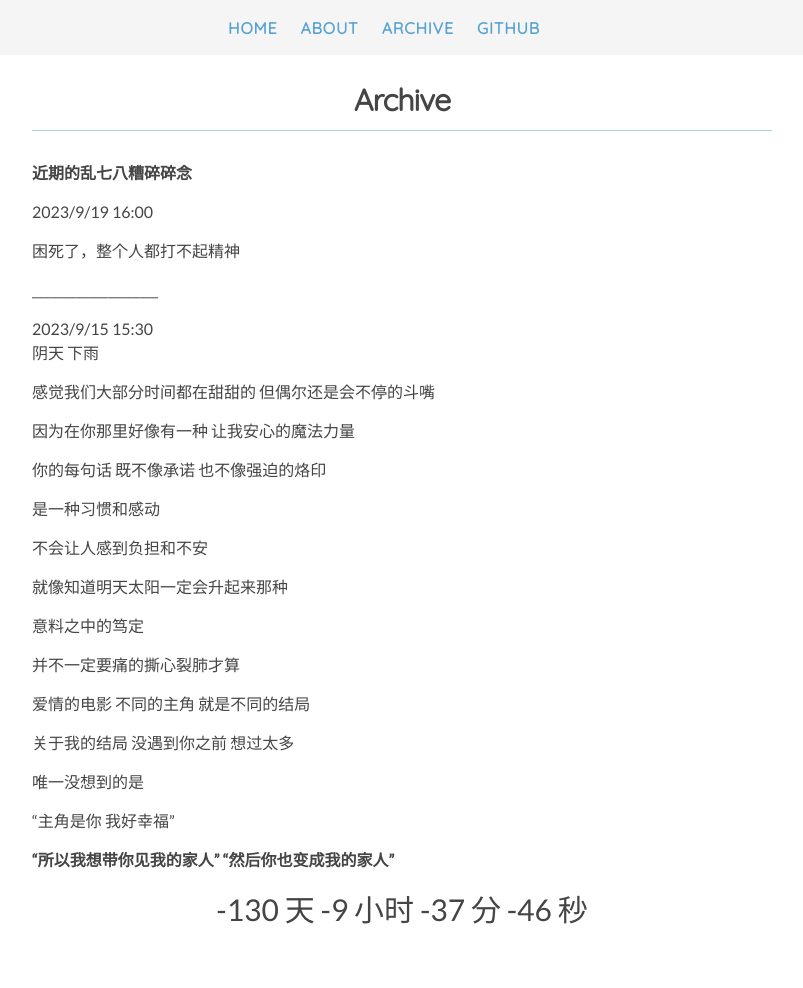
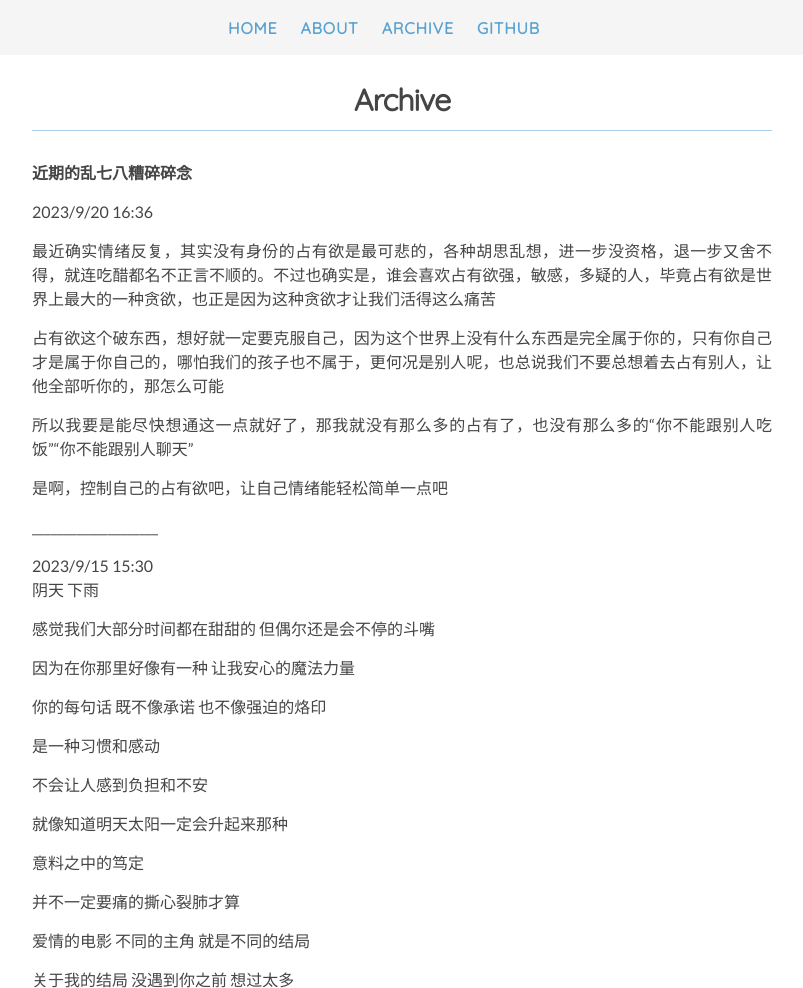
Before and after one commit to Rickylamn/Rickylamn.github.io, a Jekyll site: the page built from archive.html, in a window 1280 px wide, cut to the strip 0-988 px from the top of the page. Shown: the whole strip, without its empty margins (238-1041 px from the left). Built offline with Jekyll 4.4.1, drawn with Linux system fonts in a browser that asks for light colours; nearby versions of some CDN libraries.

Commit message:
Update archive.html

```diff
--- a/archive.html
+++ b/archive.html
@@ -33,8 +33,11 @@ permalink: /archive/
 </div>
 
 <p><strong>近期的乱七八糟碎碎念</strong></p>
-<p>2023/9/19 16:00</p>
-<p>困死了，整个人都打不起精神</p>
+<p>2023/9/20 16:36</p>
+<p>最近确实情绪反复，其实没有身份的占有欲是最可悲的，各种胡思乱想，进一步没资格，退一步又舍不得，就连吃醋都名不正言不顺的。不过也确实是，谁会喜欢占有欲强，敏感，多疑的人，毕竟占有欲是世界上最大的一种贪欲，也正是因为这种贪欲才让我们活得这么痛苦</p>
+<p>占有欲这个破东西，想好就一定要克服自己，因为这个世界上没有什么东西是完全属于你的，只有你自己才是属于你自己的，哪怕我们的孩子也不属于，更何况是别人呢，也总说我们不要总想着去占有别人，让他全部听你的，那怎么可能</p>
+<p>所以我要是能尽快想通这一点就好了，那我就没有那么多的占有了，也没有那么多的“你不能跟别人吃饭”“你不能跟别人聊天”</p>
+<p>是啊，控制自己的占有欲吧，让自己情绪能轻松简单一点吧</p>
 <p>____________________</p>
 2023/9/15 15:30
 <p>阴天 下雨</p>
```
